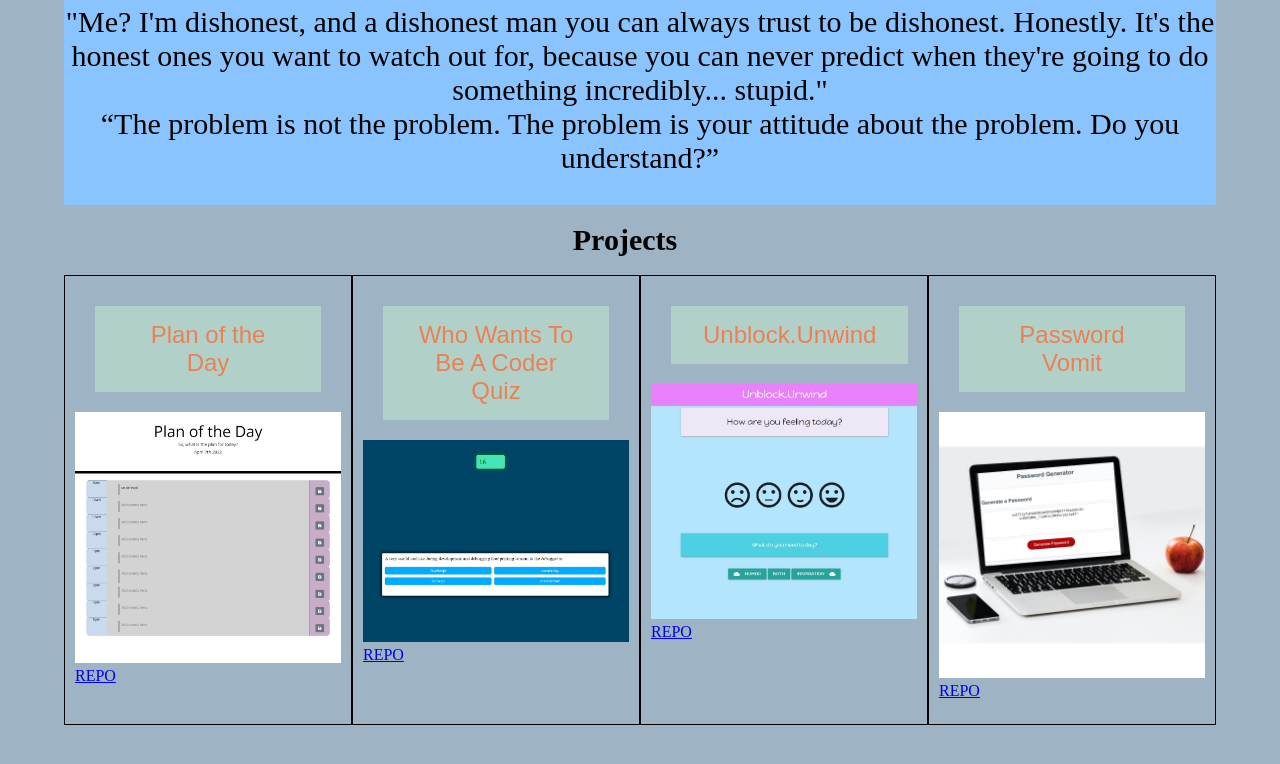
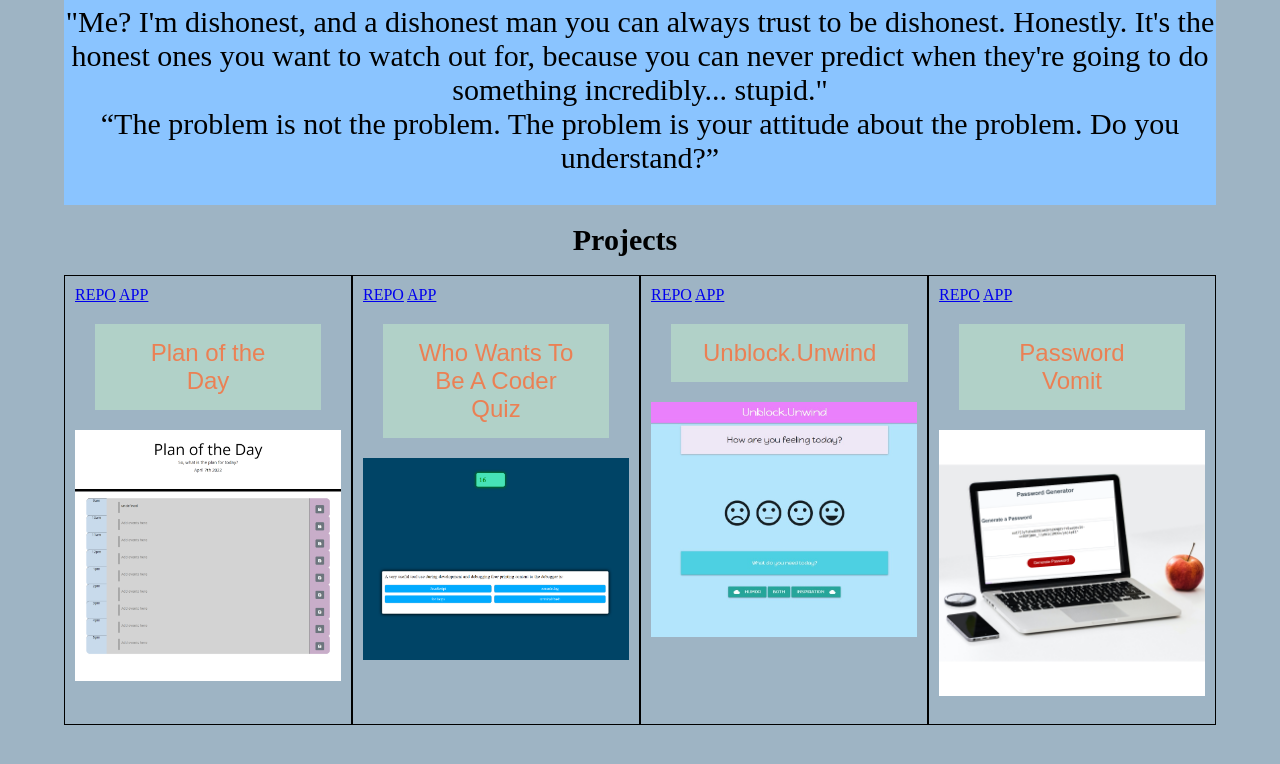
Before and after one commit to Rsaldaen/RyanSPortafoglio, a plain HTML site: page index.html in a window 1280 px wide. Shown: the part 728-1492 px from the top of the page. Drawn offline with Linux system fonts and the light colour scheme.

Commit message:
fixed links

```diff
--- a/index.html
+++ b/index.html
@@ -31,7 +31,7 @@
                     <div class="col-left">
                         <h2>About</h2>
                         <br>
-                        <img src="./assets/images/bridgelook.JPG" alt="profile pic 1" style="width:30%;height:30%;/>
+                        <img src="./assets/images/bridgelook.JPG" style="width:30%;height:30%;" alt="profile pic 1"  />
                     </div>
                     <div class="col-right">
                         <div>
@@ -52,41 +52,44 @@
                 <h2>Projects</h2>
                 </div>
                 <br>
-                <div>
-                    <figure class="works">
+                <figure class="works">
+                <a href=https://github.com/Rsaldaen/Plan-of-the-Day>REPO</a>
+                <a href=https://rsaldaen.github.io/Plan-of-the-Day/>APP</a>
+                        <div>
                     <h3>
-                        <button onclick="window.location.href='https://rsaldaen.github.io/Plan-of-the-Day/';">Plan of the Day</button>
+                        <button >Plan of the Day</button>
                     </h3>
                      <img src="./assets/images/PlanOfTheDay.png" alt="PlanOfTheDayPic"/>
-                     <a href='https://github.com/Rsaldaen/Plan-of-the-Day'>REPO</a>
                 </figure>
                 </div>
 
                 <figure class="works">
+                    <a href=https://github.com/Rsaldaen/who_wants_to_be_a_Coder_quiz>REPO</a>
+                    <a href=https://rsaldaen.github.io/who_wants_to_be_a_Coder_quiz/>APP</a>
                         <div>
-                            <h3><button onclick="window.location.href='https://rsaldaen.github.io/who_wants_to_be_a_Coder_quiz/';">Who Wants To Be A Coder Quiz</button>
+                            <h3><button >Who Wants To Be A Coder Quiz</button>
                             </h3>
                         <img src="./assets/images/Code_Quiz.png" alt="CodeQuizPic"/>
-                        <a href='https://github.com/Rsaldaen/who_wants_to_be_a_Coder_quiz'>REPO</a>
                     </figure>
                 </div>
 
-                <div>
-                    <figure class="works">
-                        <h3><button onclick="window.location.href='https://christinaa126.github.io/unblock-unwind/';">Unblock.Unwind</button>
+                <figure class="works">
+                    <a href=https://github.com/Rsaldaen/Project-1-Unblock.Unwind>REPO</a>
+                    <a href=https://christinaa126.github.io/unblock-unwind/>APP</a>
+                        <div>
+                        <h3><button>Unblock.Unwind</button>
                         </h3>
                         <img src="./assets/images/UnblockUnwind.jpg" alt="UnblockUnwindPic"/>
-                        <a href='https://github.com/Rsaldaen/Project-1-Unblock.Unwind'>REPO</a>
                     </figure>
                 </div>
 
-                <div>
-                    <figure class="works">
-                        <h3><button onclick="window.location.href='https://rsaldaen.github.io/Password-Vomit/';">Password Vomit</button>
-                        </h3>
+                <figure class="works">
+                    <a href=https://github.com/Rsaldaen/Password-Vomit>REPO</a>
+                    <a href=https://rsaldaen.github.io/Password-Vomit/>APP</a>
+                    <div>
+                        <h3><button>Password Vomit</button></h3>
                         <img src="./assets/images/PasswordGenerator.png" alt="project picture 4"/>
-                        <a href='https://github.com/Rsaldaen/Password-Vomit'>REPO</a>
-                </figure>
+                    </figure>
                         <br>
                 </div>
 
```
